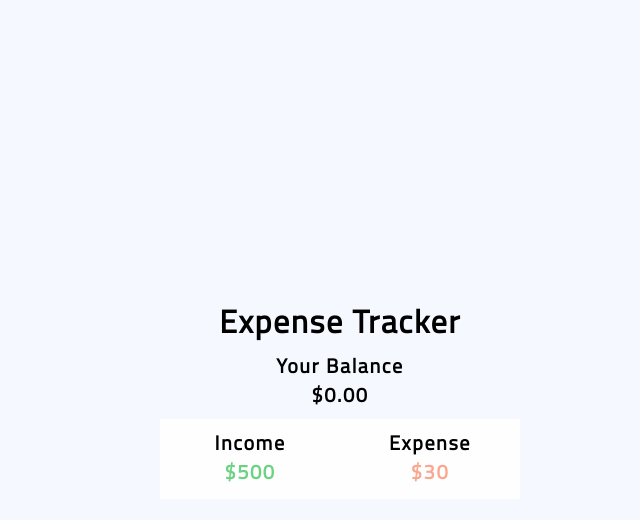
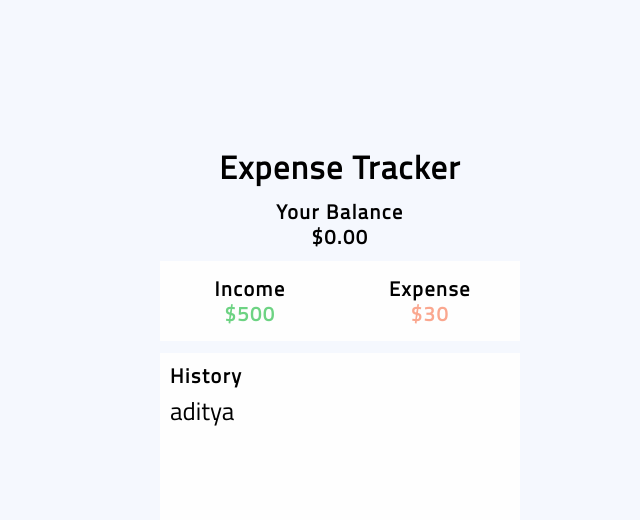
Before and after one commit to cacti23/awesome-exprense-tracker, a React (Create React App) app: page / in a window 1280 px wide. Shown: the top 520 px of the page, without its empty margins (300-940 px from the left). Built offline with nearby package versions, Linux system fonts and the light colour scheme.

Commit message:
installing react-icons for the list component

```diff
--- a/package.json
+++ b/package.json
@@ -8,6 +8,7 @@
     "@testing-library/user-event": "^12.8.3",
     "react": "^17.0.2",
     "react-dom": "^17.0.2",
+    "react-icons": "^4.2.0",
     "react-scripts": "4.0.3",
     "web-vitals": "^1.1.2"
   },
--- a/src/App.css
+++ b/src/App.css
@@ -51,7 +51,6 @@ h4 {
   letter-spacing: var(--spacing);
   text-transform: capitalize;
   line-height: 1.25;
-  margin-bottom: 0.25rem;
 }
 
 h1 {
@@ -97,6 +96,7 @@ h4 {
   align-items: center;
   width: 360px;
   height: 80px;
+  margin-bottom: 0.75rem;
 }
 
 .income {
@@ -116,3 +116,26 @@ h4 {
 .expense-color-h3 {
   color: var(--clr-expense);
 }
+
+.transaction-list {
+  width: 360px;
+  height: 300px;
+  background-color: var(--clr-tile);
+  position: relative;
+}
+
+.transaction-list h4 {
+  position: absolute;
+  top: 10px;
+  left: 10px;
+  font-size: 20px;
+}
+
+.transaction-list ul li {
+  position: absolute;
+  width: 340px;
+  top: 40px;
+  left: 10px;
+  height: 50px;
+  font-size: 25px;
+}
--- a/src/App.js
+++ b/src/App.js
@@ -2,6 +2,7 @@ import React from 'react';
 import { Header } from './components/Header';
 import { Balance } from './components/Balance';
 import { IncomeExpense } from './components/IncomeExpense';
+import { TransactionList } from './components/TransactionList';
 
 import './App.css';
 
@@ -11,6 +12,7 @@ function App() {
       <Header />
       <Balance />
       <IncomeExpense />
+      <TransactionList />
     </div>
   );
 }
--- a/src/components/Header.js
+++ b/src/components/Header.js
@@ -2,8 +2,8 @@ import React from 'react';
 
 export const Header = () => {
   return (
-    <>
-      <h2 className='header'>expense tracker</h2>
-    </>
+    <div className='header'>
+      <h2>expense tracker</h2>
+    </div>
   );
 };
--- /dev/null
+++ b/src/components/TransactionList.js
@@ -0,0 +1,14 @@
+import React from 'react';
+
+export const TransactionList = () => {
+  return (
+    <div className='transaction-list'>
+      <h4>history</h4>
+      <ul>
+        <li className='transaction-single'>
+          <p>aditya</p>
+        </li>
+      </ul>
+    </div>
+  );
+};
```
Also changed, not shown: 1 other file (tests, documents, lock files or other folders).
